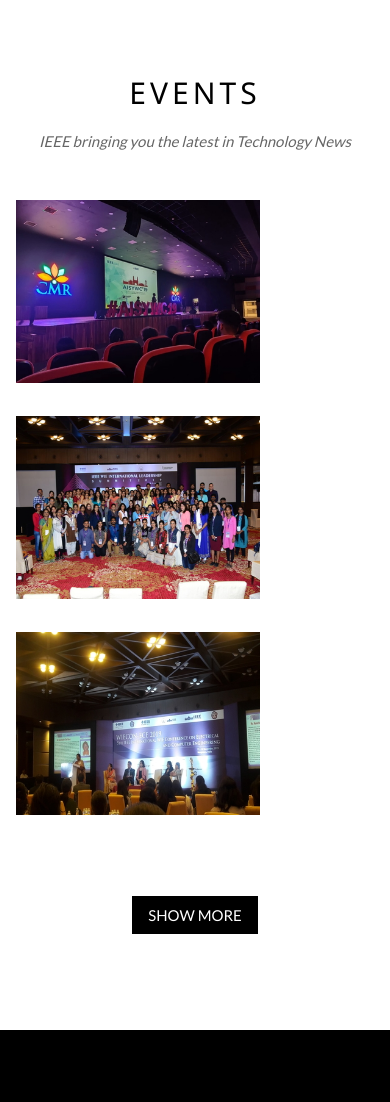
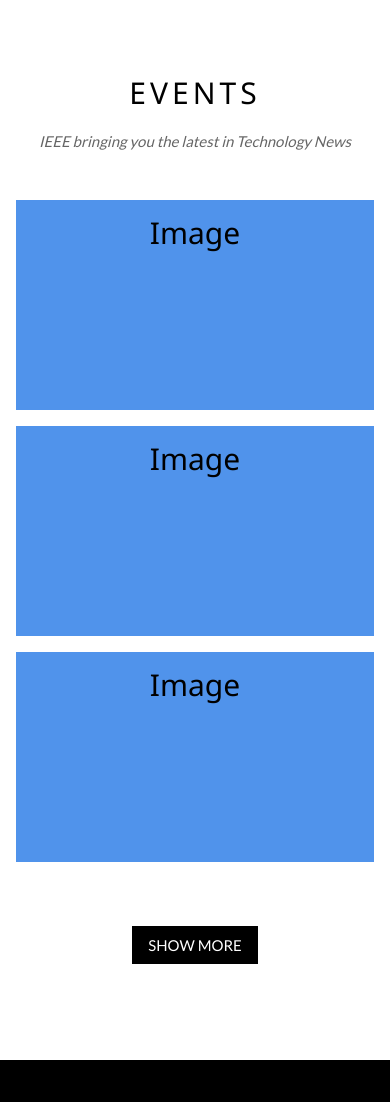
Before and after one commit to karthikcd7/IEEE-DSU-Website-Design-Contest-2nd-Year, a Flask app: page / in a window 390 px wide. Shown: the part 215-1317 px from the top of the page. Run offline with Flask 2, Linux system fonts and the light colour scheme.

Commit message:
Event section responsive flip card bug removed

```diff
--- a/static/main.css
+++ b/static/main.css
@@ -1490,9 +1490,9 @@ img {vertical-align: middle;}
 }
 
 .flip-box {
-    background-color: transparent;
-    width: 260px;
-    height: 200px;
+    background-color: rgb(255, 255, 255);
+    max-width: 100%;
+    height: 210px;
     perspective: 1000px;
 }
 
@@ -1518,7 +1518,7 @@ img {vertical-align: middle;}
   }
 
   .flip-box-front {
-    background-color: rgb(255, 255, 255);
+    background-color: rgb(80, 147, 235);
     color: black;
   }
 
--- a/templates/home.html
+++ b/templates/home.html
@@ -43,33 +43,33 @@
       <div class="flip-box third margin-bottom">
         <div class="flip-box-inner">
           <div class="flip-box-front">
-            <img src="/static/g1home.jpg" alt="Paris" style="width: 100%;">
+            <h2>Image</h2>
           </div>
           <div class="flip-box-back">
-            <h2>Paris</h2>
-            <p>What an amazing city</p>
+            <h2>Name of the event</h2>
+            <p>Date</p>
           </div>
         </div>
       </div>
       <div class="flip-box third margin-bottom">
         <div class="flip-box-inner">
           <div class="flip-box-front">
-            <img src="/static/g3home.jpg" alt="Paris" style="width: 100%;">
+            <h2>Image</h2>
           </div>
           <div class="flip-box-back">
-            <h2>Paris</h2>
-            <p>What an amazing city</p>
+            <h2>Name of the event</h2>
+            <p>Date</p>
           </div>
         </div>
       </div>
       <div class="flip-box third margin-bottom ">
         <div class="flip-box-inner">
           <div class="flip-box-front">
-            <img src="/static/g4home.jpg" alt="Paris" style="width: 100%;">
+            <h2>Image</h2>
           </div>
           <div class="flip-box-back">
-            <h2>Paris</h2>
-            <p>What an amazing city</p>
+            <h2>Name of the event</h2>
+            <p>Date</p>
           </div>
         </div>
       </div>
@@ -81,9 +81,7 @@
       </a>
     </div>
 
-
   </div>
-
 
 
   <!--GALLERY-->  <!--Images are 400px*300px-->
```
